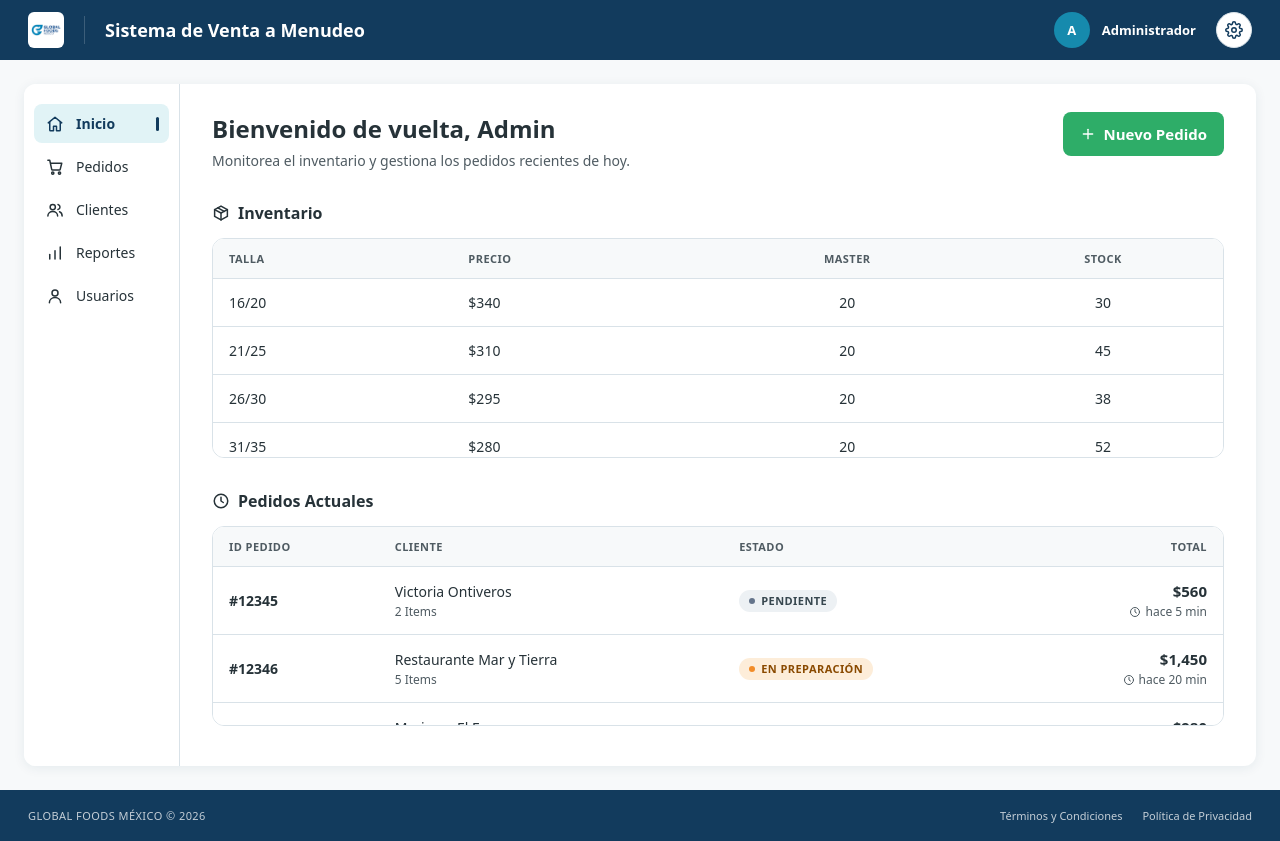
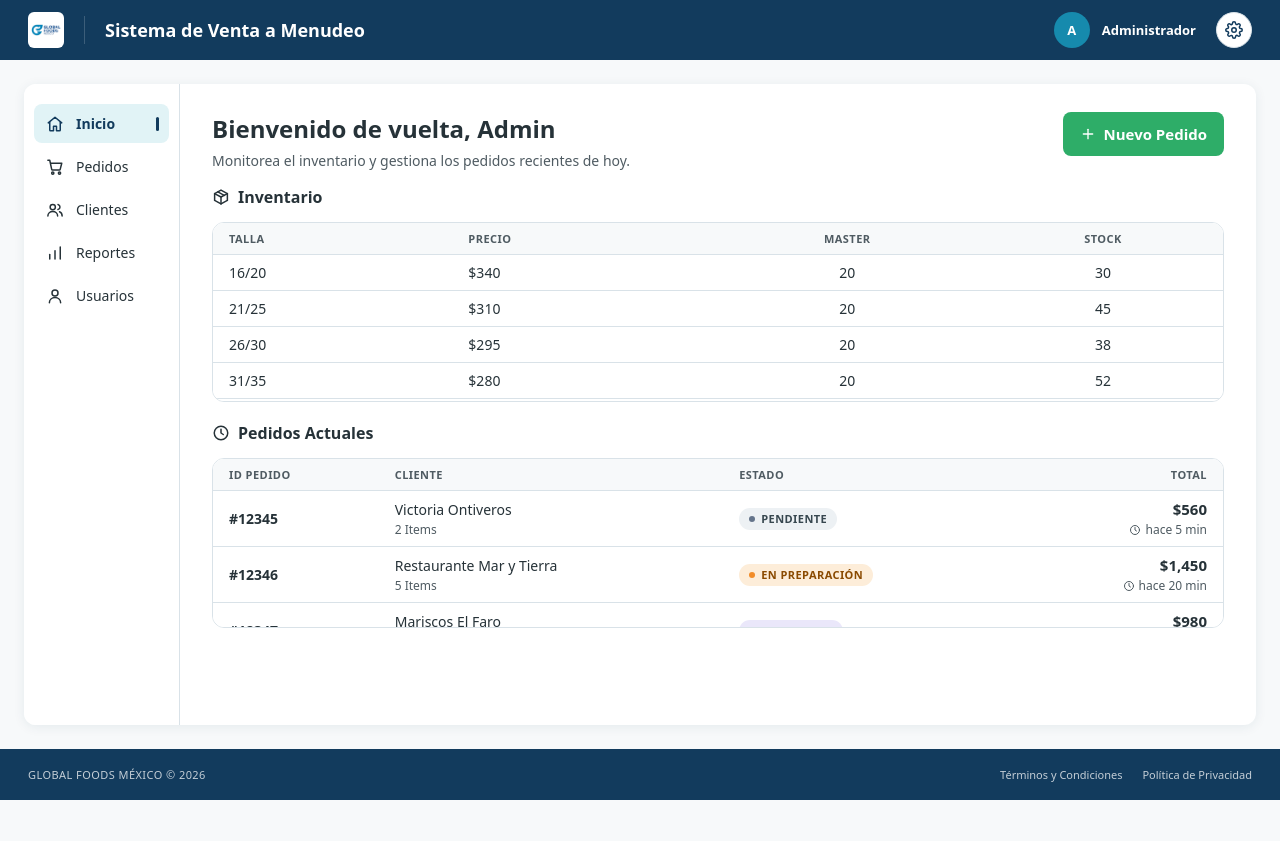
Before and after one commit to CibrianA04/GlobalFoods-Web, a Vue app: page /panel in a window 1280 px wide. After the commit the page ends 800 px from the top, so only its background shows below. Built offline with nearby package versions, Linux system fonts and the light colour scheme.

Commit message:
Actualización de tamaño de tablas

```diff
--- a/src/componentes/LayoutPanelVue.vue
+++ b/src/componentes/LayoutPanelVue.vue
@@ -46,11 +46,13 @@ withDefaults(defineProps<Props>(), {
   background: var(--gf-fondo);
 }
 
-/* Tarjeta blanca separada del borde; encabezado y pie quedan de lado a lado. */
+/* Tarjeta blanca centrada con ancho máximo (el del diseño); encabezado y pie quedan de lado a lado. */
 .layout__cuerpo {
   display: grid;
   grid-template-columns: 156px minmax(0, 1fr);
-  margin: 24px;
+  width: calc(100% - 48px);
+  max-width: 1440px;
+  margin: 24px auto;
   overflow: hidden;
   border-radius: var(--gf-radio);
   background: var(--gf-superficie);
@@ -59,14 +61,15 @@ withDefaults(defineProps<Props>(), {
 
 .layout__contenido {
   min-width: 0;
-  padding: 28px 32px 40px;
+  padding: 28px 32px 16px;
 }
 
 @media (max-width: 900px) {
   .layout__cuerpo {
     grid-template-columns: minmax(0, 1fr);
     grid-template-rows: auto 1fr;
-    margin: 12px;
+    width: calc(100% - 24px);
+    margin: 12px auto;
   }
 
   .layout__contenido {
--- a/src/componentes/TablaVue.vue
+++ b/src/componentes/TablaVue.vue
@@ -66,7 +66,7 @@ defineProps<Props>()
   position: sticky;
   top: 0;
   z-index: 1;
-  padding: 12px 16px;
+  padding: 8px 16px;
   border-bottom: 1px solid var(--gf-borde);
   background: var(--gf-fondo);
   color: var(--gf-texto-tenue);
@@ -80,7 +80,7 @@ defineProps<Props>()
 
 /* Sin saltos de línea: en pantallas angostas aparece el scroll horizontal propio. */
 .tabla__tabla :slotted(td) {
-  padding: 14px 16px;
+  padding: 8px 16px;
   border-bottom: 1px solid var(--gf-borde);
   vertical-align: middle;
   white-space: nowrap;
--- a/src/modulos/principal/vistas/PanelVue.vue
+++ b/src/modulos/principal/vistas/PanelVue.vue
@@ -85,7 +85,7 @@ const pedidos: {
       <section>
         <EncabezadoSeccionVue titulo="Inventario" icono="caja" />
 
-        <TablaVue :columnas="columnasInventario" :alto-maximo="220">
+        <TablaVue :columnas="columnasInventario" :alto-maximo="180">
           <tr v-for="fila in inventario" :key="fila.talla">
             <td>{{ fila.talla }}</td>
             <td>{{ fila.precio }}</td>
@@ -95,10 +95,10 @@ const pedidos: {
         </TablaVue>
       </section>
 
-      <section>
+      <section class="panel__pedidos">
         <EncabezadoSeccionVue titulo="Pedidos Actuales" icono="reloj" />
 
-        <TablaVue :columnas="columnasPedidos" :alto-maximo="200">
+        <TablaVue :columnas="columnasPedidos" :alto-maximo="170">
           <tr v-for="pedido in pedidos" :key="pedido.id">
             <td class="panel__id">{{ pedido.id }}</td>
             <td>
@@ -123,18 +123,16 @@ const pedidos: {
 </template>
 
 <style scoped>
-.panel {
-  display: flex;
-  flex-direction: column;
-  gap: 32px;
-  max-width: 1100px;
-}
-
 .panel__bienvenida {
   display: flex;
   align-items: flex-start;
   justify-content: space-between;
   gap: 16px;
+  margin-bottom: 16px;
+}
+
+.panel__pedidos {
+  margin-top: 20px;
 }
 
 .panel__titulo {
@@ -184,10 +182,6 @@ const pedidos: {
 }
 
 @media (max-width: 900px) {
-  .panel {
-    gap: 28px;
-  }
-
   .panel__titulo {
     font-size: 20px;
   }
```
